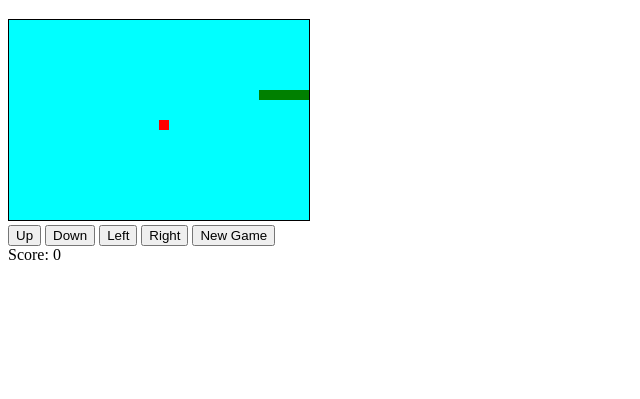
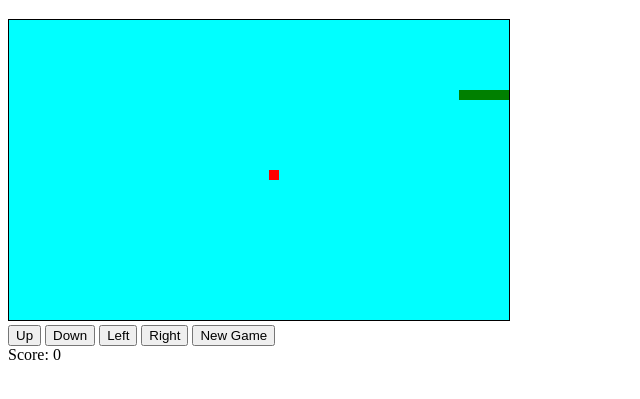
Before and after one commit to noor-faiz/food-blogs-repo, a plain HTML site: page index.html in a window 1280 px wide. Shown: the part 61-460 px from the top of the page, without its empty margins (0-640 px from the left). Drawn offline with Linux system fonts and the light colour scheme.

Commit message:
Update index.html

```diff
--- a/index.html
+++ b/index.html
@@ -23,7 +23,7 @@
 </head>
 <body>
 	<h1>Snake Game</h1>
-	<canvas id="canvas" width="300" height="200"></canvas>
+	<canvas id="canvas" width="500" height="300"></canvas>
 	<br>
 	<button id="up">Up</button>
 	<button id="down">Down</button>
```
